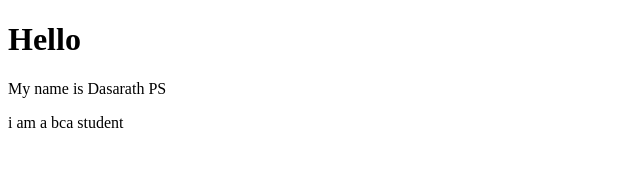
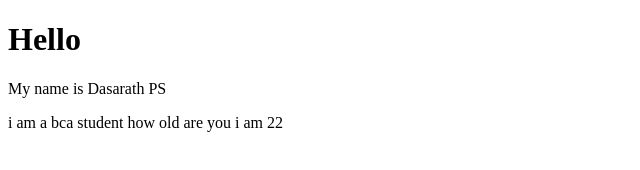
Before and after one commit to Dasarath-ps/datewithgit, a plain HTML site: page index.html in a window 1280 px wide. Shown: the whole page, without its empty margins (0-640 px from the left). Drawn offline with Linux system fonts and the light colour scheme.

Commit message:
not success fully changed

```diff
--- a/index.html
+++ b/index.html
@@ -9,5 +9,7 @@
   <h1>Hello</h1>
   <p>My name is Dasarath PS</p>
   i am a bca student
+  how old are you
+  i am 22
 </body>
 </html>
```
